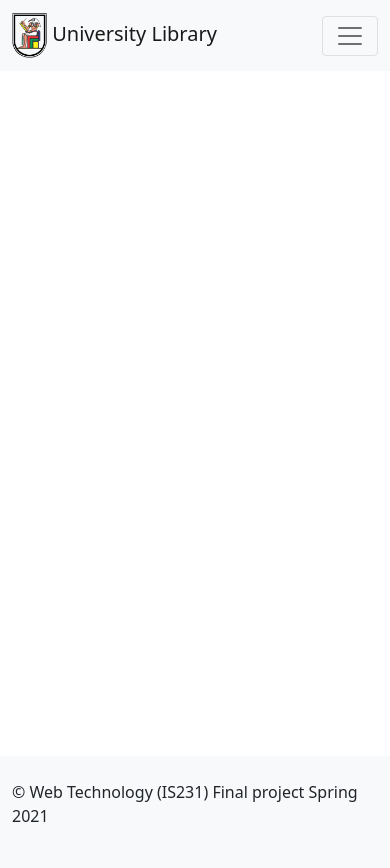
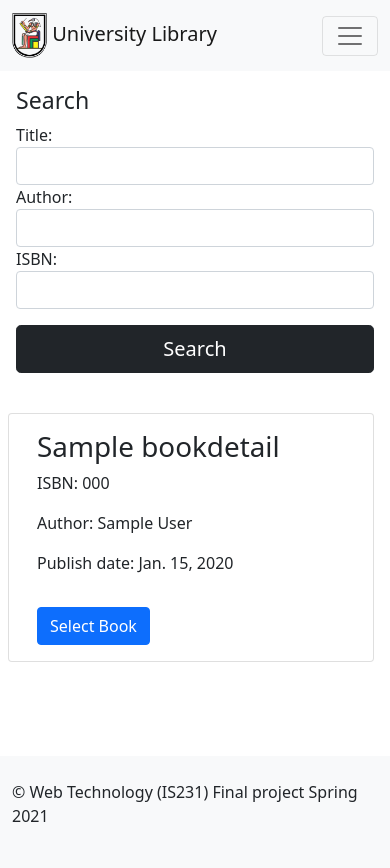
Before and after one commit to elhusseinn/Web-Technology-Final-Project, a Django app: page /book/browse/ in a window 390 px wide. Run offline with Django 3.2, Linux system fonts and the light colour scheme; tables that the repository leaves empty hold one stand-in row (values such as "Sample post"); some libraries are stand-ins or nearby versions.

Commit message:
Added search

```diff
--- a/Final_Web_Project/settings.py
+++ b/Final_Web_Project/settings.py
@@ -42,7 +42,8 @@ INSTALLED_APPS = [
     'django.contrib.staticfiles',
     'Home.apps.HomeConfig',
     'book.apps.BookConfig',
-    'crispy_forms'
+    'crispy_forms',
+    'django_filters'
 ]
 
 MIDDLEWARE = [
--- a/book/forms.py
+++ b/book/forms.py
@@ -1,9 +1,19 @@
 from django import forms
 from .models import bookDetail
 from django.utils import timezone
+import django_filters
 
 class addBookForm(forms.ModelForm):
     publishDate = forms.DateInput()
     class Meta:
         model = bookDetail
         fields = ['ISBN', 'title', 'author', 'publishDate']
+
+class BookFilter(django_filters.FilterSet):
+    title = django_filters.CharFilter(lookup_expr='icontains', field_name='title', label="Title:")
+    author = django_filters.CharFilter(lookup_expr='icontains', field_name='author', label="Author:")
+    ISBN = django_filters.CharFilter(lookup_expr='icontains', field_name='ISBN', label="ISBN:")
+
+    class Meta:
+        model = bookDetail
+        fields = ['title', 'author', 'ISBN']
--- a/book/views.py
+++ b/book/views.py
@@ -70,12 +70,8 @@ def bookDetails(request, book_id):
 
 def browse(request):
     books = bookDetail.objects.all()
-    if not request.user.is_superuser:
-        bookings = booking.objects.all()
-        bookedBooks = [b.bookedBook for b in bookings if b.bookedBy != request.user]
-        freeBooks = filter(lambda x: x not in bookedBooks, books)
-        return render(request, 'books/browse.html', {'books': freeBooks})
-    return render(request, 'books/browse.html', {'books': books})
+    filteredBooks = BookFilter(request.GET, queryset=books)
+    return render(request, 'books/browse.html', {'books': filteredBooks})
 
 
 @login_required
--- /dev/null
+++ b/names.txt
@@ -0,0 +1,6 @@
+Elhussein Abd Alaziz Youssef, ID: 20190106
+David Emad Philip, ID: 20190191
+Kareem Mohamed Morsy, ID: 20190386
+Peter Atef Nagiub, ID: 20190140
+Mohamed Ashraf Mohamed Ali, ID: 20190424
+Yaman Mohammad Housam Obied, ID: 20190789
--- a/requirements.txt
+++ b/requirements.txt
@@ -1,2 +1,3 @@
 django
 django-crispy-forms==1.11.2
+django-filter
--- a/templates/books/addBook.html
+++ b/templates/books/addBook.html
@@ -4,7 +4,6 @@
 {% block title %} Add books | University Library {% endblock title %}
 
 {% block headscript %}
-<link rel="stylesheet" href='{% static "css/common.css" %}'>
 {% load crispy_forms_tags %}
 {% endblock headscript %}
 
--- a/templates/books/browse.html
+++ b/templates/books/browse.html
@@ -3,12 +3,30 @@
 
 {% block title %} Books | University Library {% endblock title %}
 
+{% block headscript %}
+{% load crispy_forms_tags %}
+{% endblock headscript %}
+
 {% block content %}
 
-<div class="body-container container">
+<div class="body-container container-fluid">
     <div class="row">
-        {% for book in books %}
-        <div class="col-sm m-2 card">
+        <form method="get" class="col-lg-2 p-3">
+            <h3>Search</h3>
+            {{ books.form|crispy }}
+            <button class="btn btn-dark my-3 d-block btn-lg w-100" type="submit" >
+                Search
+            </button>
+            {% if user.is_superuser %}
+                <a href="{% url 'addbook' %}" class="my-3 btn btn-success d-block">
+                    Add Book
+                </a>
+            {% endif %}
+        </form>
+        <div class="col container">
+            <div class="row w-100">
+                {% for book in books.qs %}
+                <div class="col-md-4 m-2 card">
                     <div class="card-body">
                         <h1>{{ book.title }}</h1>
                         <p>ISBN: {{ book.ISBN }}</p>
@@ -19,13 +37,8 @@
                 </div>
                 {% endfor %}
             </div>
-
-    {% if user.is_superuser %}
-        <a href="{% url 'addbook' %}" class="my-3 btn btn-success">
-            Add Book
-        </a>
-    {% endif %}
-
+        </div>
+    </div>
 </div>
 
 
```
Lines whose indentation alone changed are shown as unchanged.
